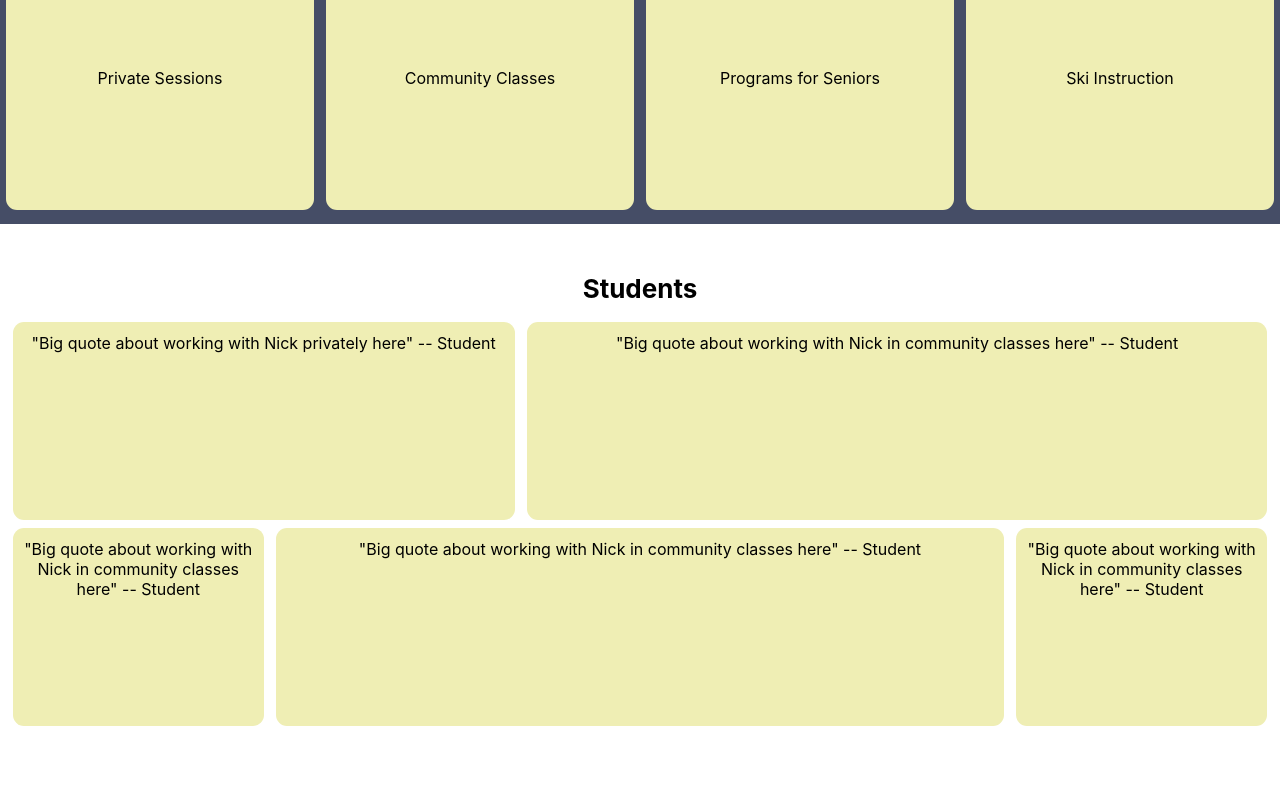
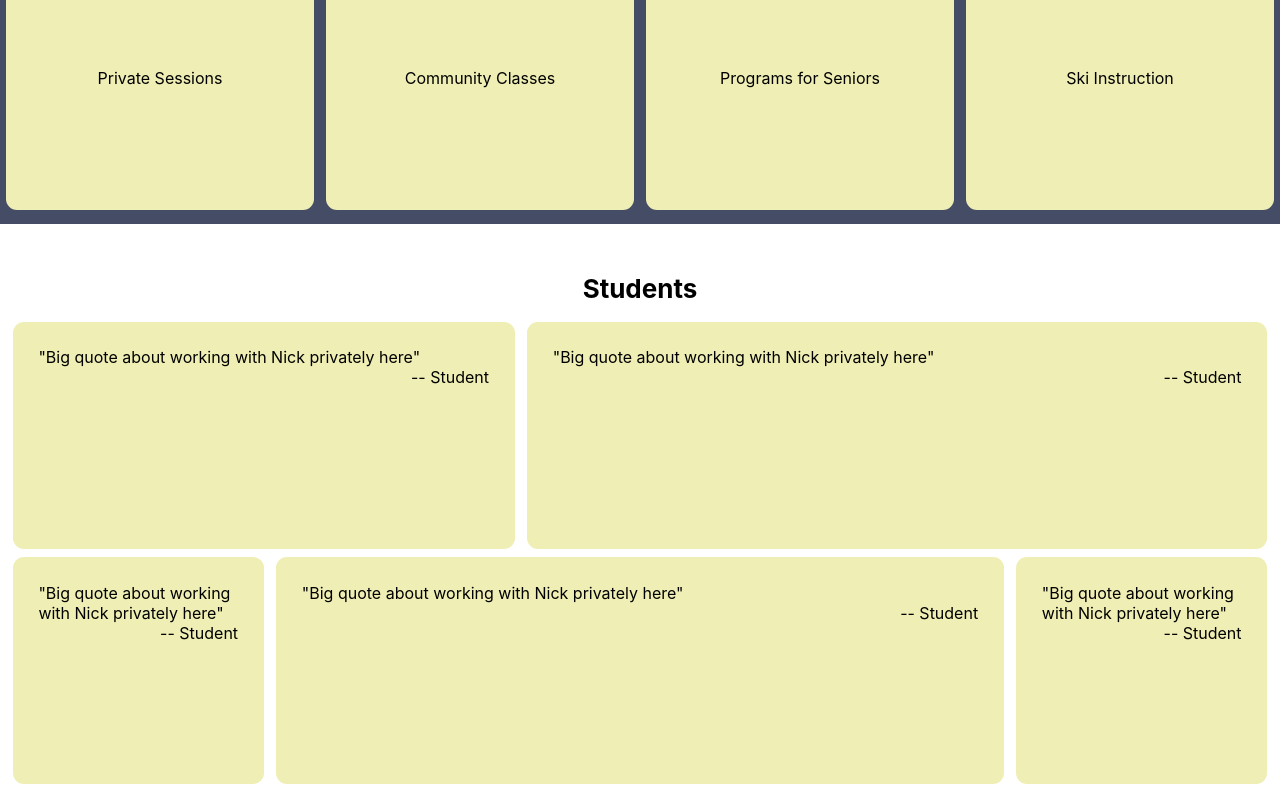
Before and after one commit to DigitalDsntHurt/jaaaam, a React (Create React App) app: page / in a window 1280 px wide. Shown: the part 1424-2224 px from the top of the page. Before the commit the page ends 2166 px from the top, so only its background shows below. Built offline with nearby package versions, Linux system fonts and the light colour scheme.

Commit message:
Styling for student testimonials

```diff
--- a/src/App.scss
+++ b/src/App.scss
@@ -118,7 +118,16 @@ h1 {
 
 .student-testimonial-box {
   background-color: $lighter-beige;
+  color: $black-color;
   border-radius: 11px;
   min-height: 22vh;
-  padding: 11px;
+  padding: 2vw;
 }
+
+.student-testimonial-text {
+  text-align: left;
+}
+
+.student-attribution-text {
+  text-align: right;
+}
--- a/src/Students.js
+++ b/src/Students.js
@@ -5,22 +5,26 @@ const Students = ({ theme }) => {
             <div className="students-div-wrapper">
                 <div className="students-div-row-1">
                     <div className='student-testimonial-box'>
-                        <div>"Big quote about working with Nick privately here" -- Student</div>
+                        <div className='student-testimonial-text'>"Big quote about working with Nick privately here"</div>
+                        <div className='student-attribution-text'>-- Student</div>
                     </div>
                     <div className='student-testimonial-box'>
-                        <div>"Big quote about working with Nick in community classes here" -- Student</div>
+                        <div className='student-testimonial-text'>"Big quote about working with Nick privately here"</div>
+                        <div className='student-attribution-text'>-- Student</div>
                     </div>
                 </div>
                 <div className="students-div-row-2">
                     <div className='student-testimonial-box'>
-                        <div>"Big quote about working with Nick in community classes here" -- Student</div>
-
+                        <div className='student-testimonial-text'>"Big quote about working with Nick privately here"</div>
+                        <div className='student-attribution-text'>-- Student</div>
                     </div>
                     <div className='student-testimonial-box'>
-                        <div>"Big quote about working with Nick in community classes here" -- Student</div>
+                        <div className='student-testimonial-text'>"Big quote about working with Nick privately here"</div>
+                        <div className='student-attribution-text'>-- Student</div>
                     </div>
                     <div className='student-testimonial-box'>
-                        <div>"Big quote about working with Nick in community classes here" -- Student</div>
+                        <div className='student-testimonial-text'>"Big quote about working with Nick privately here"</div>
+                        <div className='student-attribution-text'>-- Student</div>
                     </div>
                 </div>
             </div>
```
